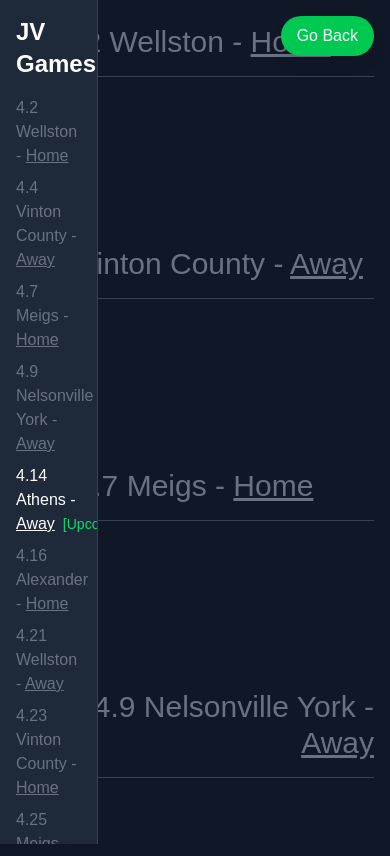
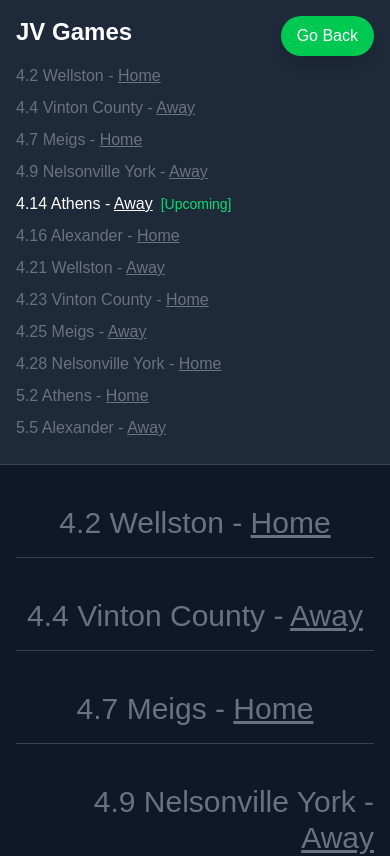
Before and after one commit to Dejnyyy/baseball-schedule, a Next.js app: page /jv in a window 390 px wide. Shown: the top 856 px of the page. Built offline with nearby package versions, Linux system fonts and the light colour scheme.

Commit message:
responsive for phones more

```diff
--- a/src/pages/jv.tsx
+++ b/src/pages/jv.tsx
@@ -1,5 +1,3 @@
-// pages/varsity.tsx
-
 import React, { useEffect, useMemo, useRef } from 'react'
 import { Game } from '../types'
 
@@ -15,8 +13,9 @@ const varsitySchedule: Game[] = [
   { date: '2025-04-25', time: '17:00', opponent: 'Meigs', location: 'Away' },
   { date: '2025-04-28', time: '17:00', opponent: 'Nelsonville York', location: 'Home' },
   { date: '2025-05-02', time: '17:00', opponent: 'Athens', location: 'Home' },
-    { date: '2025-05-05', time: '17:00', opponent: 'Alexander', location: 'Away' },
+  { date: '2025-05-05', time: '17:00', opponent: 'Alexander', location: 'Away' }
 ]
+
 // Utility: Converts "YYYY-MM-DD" to "M.D" (e.g., "3.17")
 function formatShortDate(dateStr: string): string {
   const [year, month, day] = dateStr.split('-').map(Number)
@@ -28,7 +27,7 @@ export default function VarsityPage() {
   const firstUpcomingRef = useRef<HTMLDivElement>(null)
   const now = new Date()
 
-  // Enrich each game with its Date object and sort chronologically.
+  // Enrich and sort games chronologically.
   const enrichedGames = useMemo(() => {
     return varsitySchedule
       .map(game => {
@@ -39,19 +38,19 @@ export default function VarsityPage() {
       .sort((a, b) => a.gameDate.getTime() - b.gameDate.getTime())
   }, [])
 
-  // Identify the index of the first upcoming game.
+  // Identify first upcoming game index.
   const firstUpcomingIndex = useMemo(() => {
     return enrichedGames.findIndex(game => game.gameDate.getTime() >= now.getTime())
   }, [enrichedGames, now])
 
-  // On mount, scroll to the first upcoming game.
+  // Scroll to first upcoming game on mount.
   useEffect(() => {
     if (firstUpcomingRef.current) {
       firstUpcomingRef.current.scrollIntoView({ behavior: 'smooth', block: 'start' })
     }
   }, [firstUpcomingIndex])
 
-  // Scroll to a specific game when clicked in the sidebar.
+  // Handle sidebar click to scroll.
   const handleSidebarClick = (index: number) => {
     const element = document.getElementById(`game-${index}`)
     if (element) {
@@ -60,15 +59,18 @@ export default function VarsityPage() {
   }
 
   return (
-    <div className="min-h-screen flex bg-gray-900 text-white">
-      {/* Fixed, Scrollable Sidebar */}
+    <div className="min-h-screen bg-gray-900 text-white relative" style={{ fontFamily: 'Nunito, sans-serif' }}>
+      {/* Fixed Top Right Button */}
       <a
         href="/"
         className="fixed top-4 right-4 bg-green-500 hover:bg-green-600 transition-colors text-white px-4 py-2 rounded-full shadow-lg z-50"
       >
         Go Back
       </a>
-      <aside className="fixed top-0 left-0 h-screen w-1/4 bg-gray-800 p-4 border-r border-gray-700 overflow-y-auto">
+
+      <div className="md:flex">
+        {/* Sidebar */}
+        <aside className="w-full md:w-1/4 md:fixed top-0 left-0 h-auto md:h-screen bg-gray-800 p-4 border-b md:border-r border-gray-700 overflow-y-auto">
           <h2 className="text-2xl font-bold mb-4">JV Games</h2>
           <ul>
             {enrichedGames.map((game, idx) => {
@@ -93,11 +95,13 @@ export default function VarsityPage() {
         {/* Main Schedule */}
         <main
           ref={scheduleContainerRef}
-        className="ml-1/4 flex-1 flex flex-col gap-[20vh] overflow-y-auto  px-4 py-6"
+          className="mt-4 md:mt-0 md:ml-1/4 flex-1 flex flex-col gap-10 md:gap-[20vh] overflow-y-auto px-4 py-6"
         >
           {enrichedGames.map((game, idx) => {
             const isFirstUpcoming = idx === firstUpcomingIndex
-          const textColorClass = isFirstUpcoming ? 'text-white' : 'hover:text-white transition-all duration-300 cursor-pointer text-gray-500'
+            const textColorClass = isFirstUpcoming
+              ? 'text-white'
+              : 'hover:text-white transition-all duration-300 cursor-pointer text-gray-500'
             return (
               <div
                 id={`game-${idx}`}
@@ -110,9 +114,7 @@ export default function VarsityPage() {
                   <span>- </span>
                   <span className="underline">{game.location}</span>
                   {isFirstUpcoming && (
-                  <span className="ml-2 text-xl text-green-400">
-                    [Upcoming]
-                  </span>
+                    <span className="ml-2 text-xl text-green-400">[Upcoming]</span>
                   )}
                 </div>
                 <div className="mt-4 w-full max-w-md border-t border-gray-700" />
@@ -121,5 +123,6 @@ export default function VarsityPage() {
           })}
         </main>
       </div>
+    </div>
   )
 }
```
Lines whose indentation alone changed are shown as unchanged.
